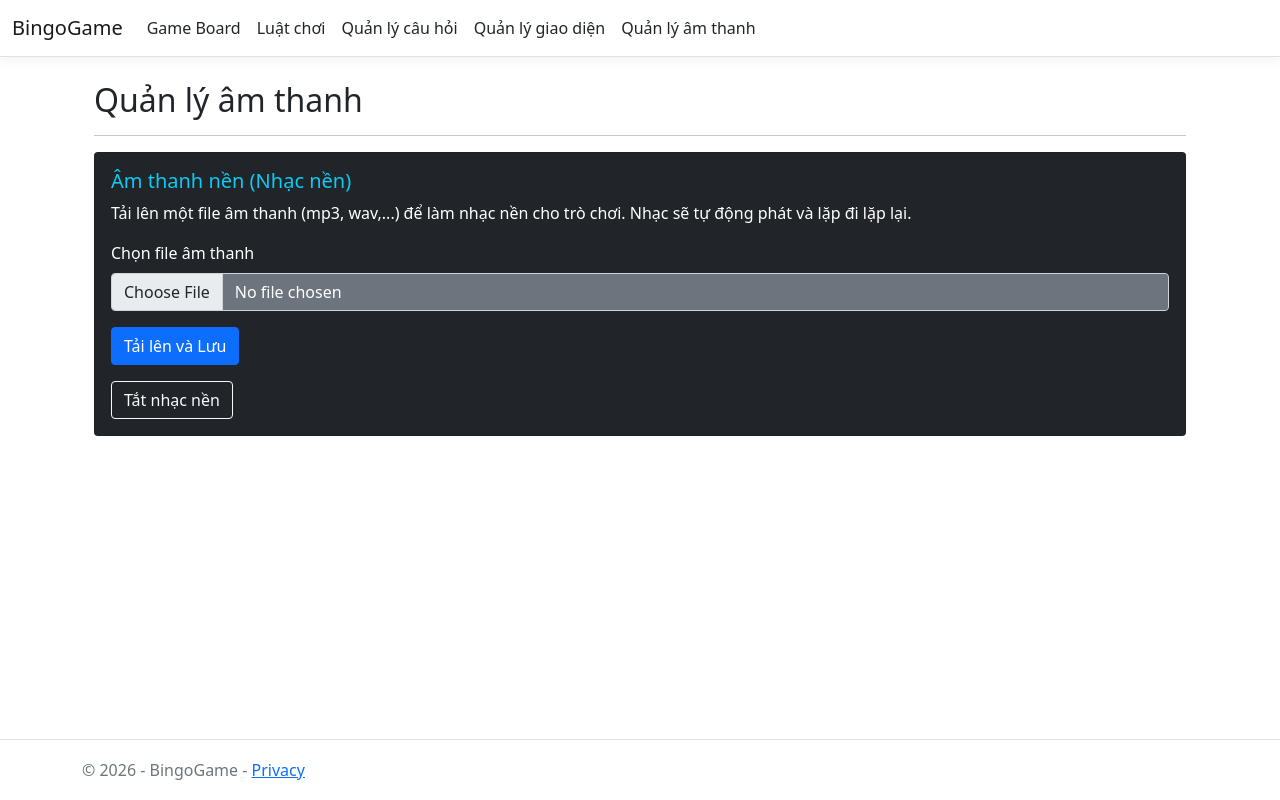
After one commit to hoangviet2805/Game_Bingo_Mnl111, an ASP.NET Core app: template Views/Admin/Audio.cshtml in a window 1280 px wide. The commit adds this page. Run offline with ASP.NET Core 8, Linux system fonts and the light colour scheme; the template is opened without the code that fills it, so the values that code supplies are empty; style sheets or scripts are compiled from the project's sources.

Commit message:
add music and background game

```diff
--- a/Views/Admin/Appearance.cshtml
+++ b/Views/Admin/Appearance.cshtml
@@ -27,7 +27,7 @@
             {
                 <div class="mt-4">
                     <h6>Hình nền hiện tại:</h6>
-                    <img src="@ViewBag.BackgroundImage" alt="Background Image" class="img-fluid rounded" style="max-height: 300px; border: 2px solid #555;" />
+                    <img src="@ViewBag.BackgroundImage?v=@DateTime.Now.Ticks" alt="Background Image" class="img-fluid rounded" style="max-height: 300px; border: 2px solid #555;" />
                 </div>
             }
         </div>
--- /dev/null
+++ b/Views/Admin/Audio.cshtml
@@ -0,0 +1,38 @@
+@{
+    ViewData["Title"] = "Quản lý âm thanh";
+}
+
+<div class="container mt-4">
+    <h2>Quản lý âm thanh</h2>
+    <hr />
+
+    <div class="card bg-dark text-white mb-4">
+        <div class="card-body">
+            <h5 class="card-title text-info">Âm thanh nền (Nhạc nền)</h5>
+            <p class="card-text">Tải lên một file âm thanh (mp3, wav,...) để làm nhạc nền cho trò chơi. Nhạc sẽ tự động phát và lặp đi lặp lại.</p>
+
+            <form asp-action="UploadAudio" method="post" enctype="multipart/form-data">
+                <div class="mb-3">
+                    <label for="backgroundAudio" class="form-label">Chọn file âm thanh</label>
+                    <input class="form-control bg-secondary text-white" type="file" id="backgroundAudio" name="backgroundAudio" accept="audio/*" required>
+                </div>
+                <button type="submit" class="btn btn-primary">Tải lên và Lưu</button>
+            </form>
+
+            <form asp-action="ResetAudio" method="post" class="mt-3">
+                <button type="submit" class="btn btn-outline-light">Tắt nhạc nền</button>
+            </form>
+
+            @if (!string.IsNullOrEmpty(ViewBag.BackgroundAudio as string))
+            {
+                <div class="mt-4">
+                    <h6>Âm thanh hiện tại:</h6>
+                    <audio controls loop>
+                        <source src="@ViewBag.BackgroundAudio" type="audio/mpeg">
+                        Trình duyệt của bạn không hỗ trợ thẻ audio.
+                    </audio>
+                </div>
+            }
+        </div>
+    </div>
+</div>
--- a/Views/Shared/_Layout.cshtml
+++ b/Views/Shared/_Layout.cshtml
@@ -1,5 +1,9 @@
 <!DOCTYPE html>
 <html lang="en">
+@inject BingoGame.Services.SettingsService SettingsService
+@{
+    var bgAudio = SettingsService.GetBackgroundAudio();
+}
 <head>
     <meta charset="utf-8" />
     <meta name="viewport" content="width=device-width, initial-scale=1.0" />
@@ -31,6 +35,9 @@
                         <li class="nav-item">
                             <a class="nav-link text-dark" asp-area="" asp-controller="Admin" asp-action="Appearance">Quản lý giao diện</a>
                         </li>
+                        <li class="nav-item">
+                            <a class="nav-link text-dark" asp-area="" asp-controller="Admin" asp-action="Audio">Quản lý âm thanh</a>
+                        </li>
                     </ul>
                 </div>
             </div>
@@ -50,6 +57,39 @@
     <script src="~/lib/jquery/dist/jquery.min.js"></script>
     <script src="~/lib/bootstrap/dist/js/bootstrap.bundle.min.js"></script>
     <script src="~/js/site.js" asp-append-version="true"></script>
+    @if (!string.IsNullOrEmpty(bgAudio)) {
+        <audio id="globalBgAudio" loop autoplay>
+            <source src="@bgAudio" type="audio/mpeg">
+        </audio>
+        <script>
+            document.addEventListener('DOMContentLoaded', function() {
+                var audio = document.getElementById('globalBgAudio');
+                if (audio) {
+                    // Khôi phục thời gian phát từ sessionStorage
+                    var savedTime = sessionStorage.getItem('bgAudioCurrentTime');
+                    if (savedTime) {
+                        audio.currentTime = parseFloat(savedTime);
+                    }
+
+                    var playAudio = function() {
+                        audio.play().catch(e => console.log('Autoplay blocked: ', e));
+                    };
+
+                    // Lưu thời gian phát liên tục
+                    audio.addEventListener('timeupdate', function() {
+                        sessionStorage.setItem('bgAudioCurrentTime', audio.currentTime);
+                    });
+
+                    // Xử lý khi trình duyệt chặn autoplay ở lần đầu tiên truy cập
+                    document.addEventListener('click', function() {
+                        if (audio.paused) {
+                            playAudio();
+                        }
+                    }, { once: true });
+                }
+            });
+        </script>
+    }
     @await RenderSectionAsync("Scripts", required: false)
 </body>
 </html>
--- a/settings.json
+++ b/settings.json
@@ -1,3 +1,4 @@
 {
-  "BackgroundImage": "/images/bg.webp"
+  "BackgroundImage": "/images/bg.webp",
+  "BackgroundAudio": "/audio/bg_audio.mp3"
 }
```
Also changed, not shown: Controllers/AdminController.cs (+38 -0 lines), Services/SettingsService.cs (+34 -0 lines), wwwroot/images/bg.jpg (added), 1 other file.
